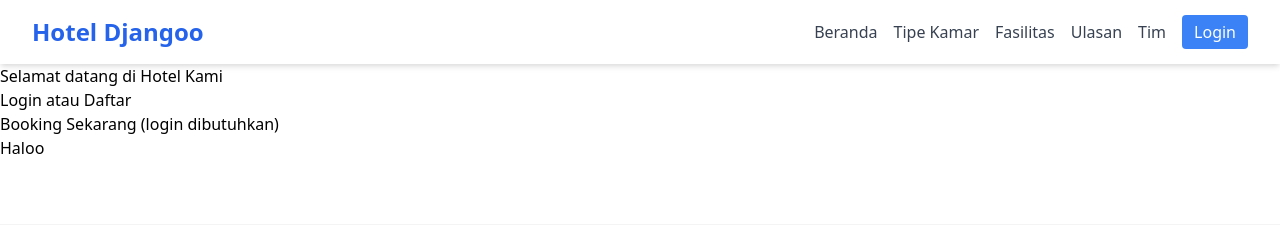
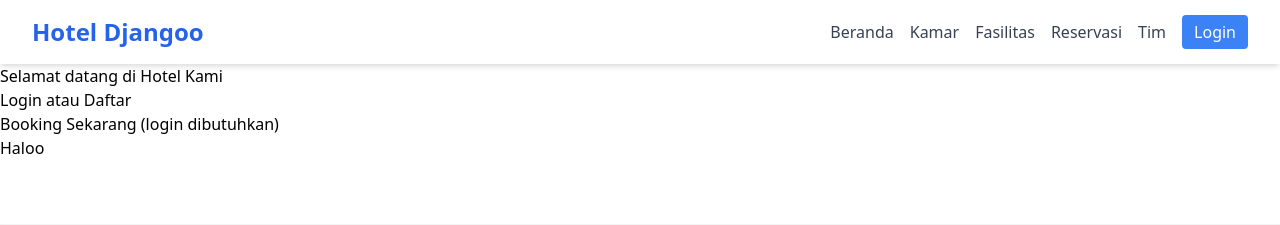
Before and after one commit to boyke-ssd/reservasi-hotel, a Django app: page / in a window 1280 px wide. Shown: the top 225 px of the page. Run offline with Django 5.2, Linux system fonts and the light colour scheme; some libraries are stand-ins or nearby versions.

```diff
--- a/reservasi_backend/templates/layout/navbar.html
+++ b/reservasi_backend/templates/layout/navbar.html
@@ -3,9 +3,9 @@
 
     <ul class="flex space-x-4 items-center text-gray-700 font-medium">
         <li><a href="{% url 'home' %}" class="hover:text-blue-600 transition">Beranda</a></li>
-        <li><a href="{% url 'tipe_kamar_list' %}" class="hover:text-blue-600 transition">Tipe Kamar</a></li>
+        <li><a href="{% url 'kamar' %}" class="hover:text-blue-600 transition">Kamar</a></li>
         <li><a href="{% url 'fasilitas_list' %}" class="hover:text-blue-600 transition">Fasilitas</a></li>
-        <li><a href="{% url 'ulasan_list' %}" class="hover:text-blue-600 transition">Ulasan</a></li>
+        <li><a href="{% url 'reservasi' %}" class="hover:text-blue-600 transition">Reservasi</a></li>
         <li><a href="{% url 'tim' %}" class="hover:text-blue-600 transition">Tim</a></li>
 
         {% if user.is_authenticated %}
--- /dev/null
+++ b/reservasi_backend/templates/reservasi/reservasi.html
@@ -0,0 +1 @@
+<h1>halaman reservasi</h1>
--- a/reservasi_backend/templates/ulasan/ulasan_list.html
+++ /dev/null
@@ -1 +0,0 @@
-<h1>halaman ulasan</h1>
--- a/reservasi_backend/urls.py
+++ b/reservasi_backend/urls.py
@@ -10,9 +10,9 @@ urlpatterns = [
     path('register/', views.register, name='register'),
 
     #navbar
-    path('tipe-kamar/', views.tipe_kamar_list, name='tipe_kamar_list'),
+    path('kamar/', views.tipe_kamar_list, name='kamar'),
     path('fasilitas/', views.fasilitas_list, name='fasilitas_list'),
-    path('ulasan/', views.ulasan_list, name='ulasan_list'),
+    path('reservasi/', views.reservasi, name='reservasi'),
     path('tim/', views.team_view, name='tim'),
 
     path('booking/', views.booking, name='booking'),
--- a/reservasi_backend/views.py
+++ b/reservasi_backend/views.py
@@ -89,9 +89,9 @@ def tipe_kamar_list(request):
 def fasilitas_list(request):
     return render(request, 'fasilitas/fasilitas_list.html')
 
-# View untuk halaman ulasan
-def ulasan_list(request):
-    return render(request, 'ulasan/ulasan_list.html')
+# View untuk reservasi
+def reservasi(request):
+    return render(request, 'reservasi/reservasi.html')
 
 # View untuk halaman tim
 def team_view(request):
```
Also changed, not shown: reservasi_backend/templates/tipe_kamar/tipe_kamar_list.html (+10 -1 lines).
